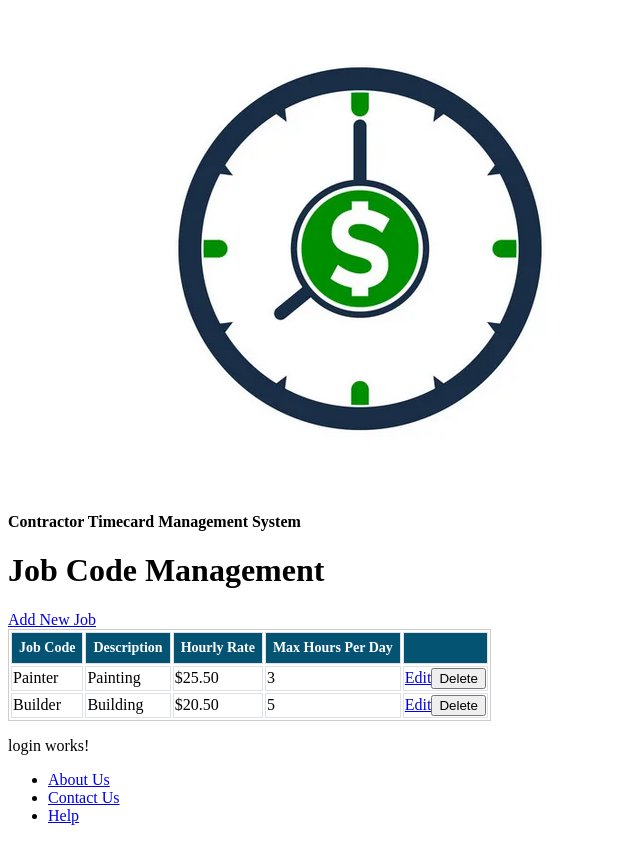
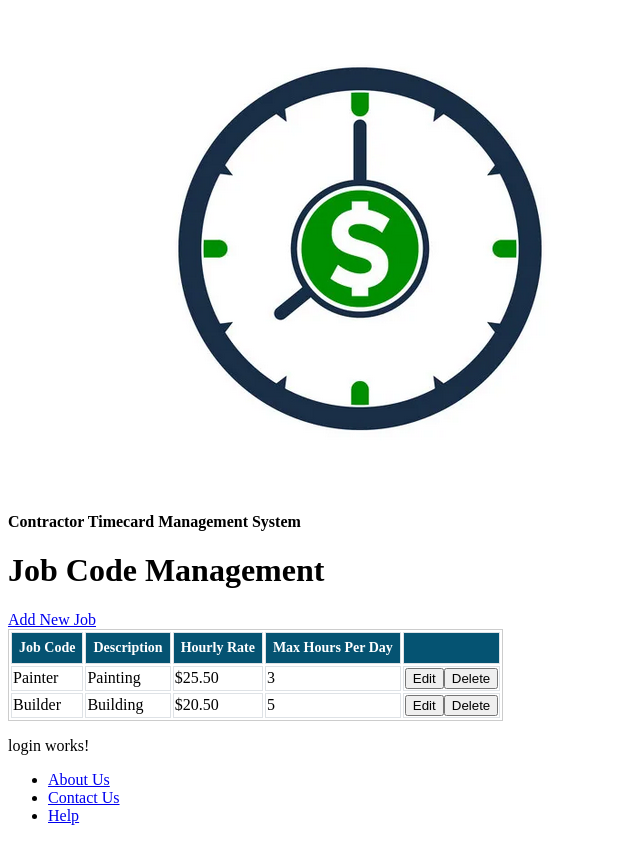
Before and after one commit to mazvi-git/timecardManagementSystem-Frontend, an Angular app: page /login in a window 1280 px wide. Shown: the whole page, without its empty margins (0-640 px from the left). Built offline with nearby package versions, Linux system fonts and the light colour scheme.

Commit message:
Added RouterLiink to addNewJob button

```diff
--- a/src/app/components/job/job-list/job-list.component.html
+++ b/src/app/components/job/job-list/job-list.component.html
@@ -3,7 +3,7 @@
     Job Code Management
   </h1>
     <div>
-        <a href="#" class="btn btn-success">Add New Job</a>
+        <a routerLink="../job-form" class="btn btn-success">Add New Job</a>
     </div>
     <table class="table table-bordered">
       <thead class="thead-dark">
@@ -20,7 +20,7 @@
           <td>{{j.hourlyRate | currency:'USD'}}</td>
           <td>{{j.maxNumOfHrPerDay}} </td>
           <td>
-            <a href="#" class="btn btn-primary">Edit</a>
+            <button class="btn btn-primary" (click)="editJob()">Edit</button>
             <button type="button" (click)="deleteJob(j.id)" class="btn btn-danger">Delete</button>
           </td>
         </tr>
```
